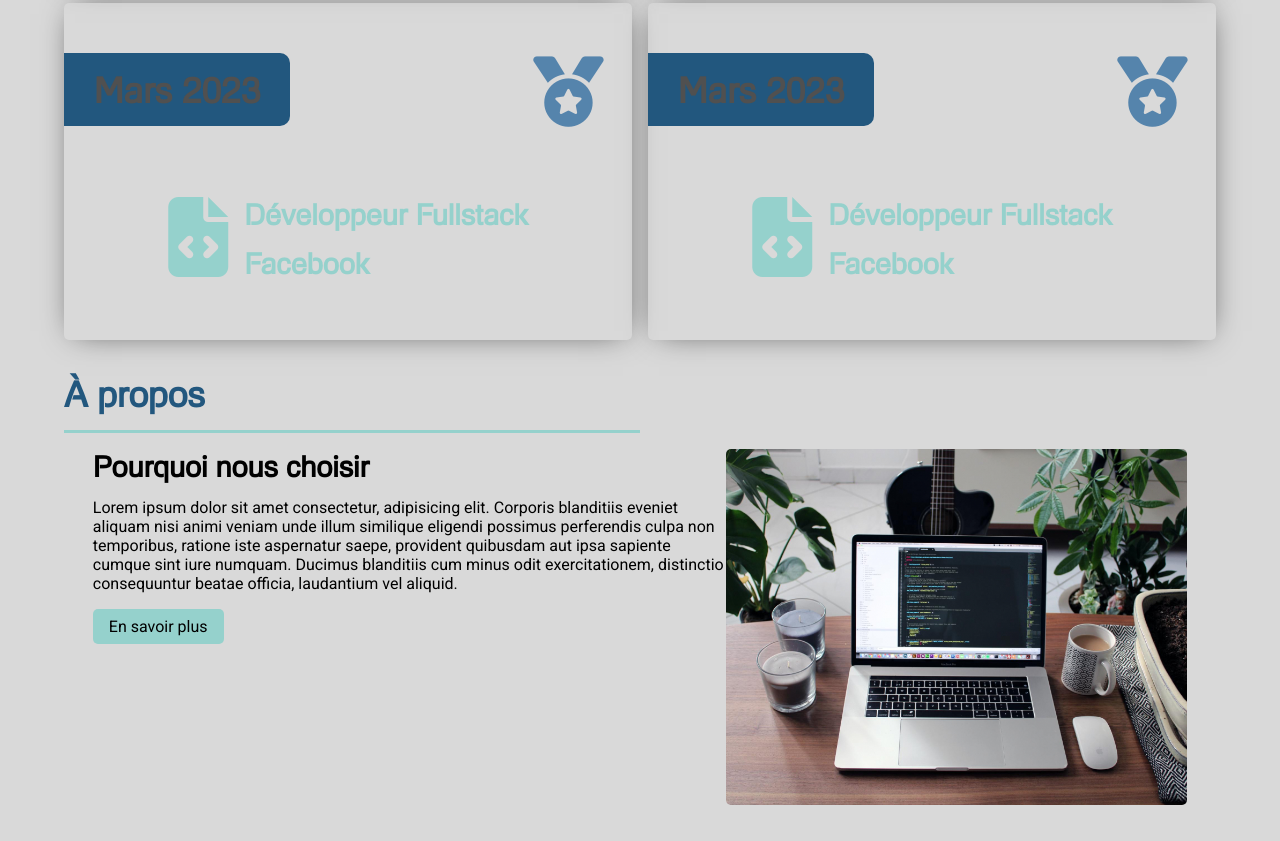
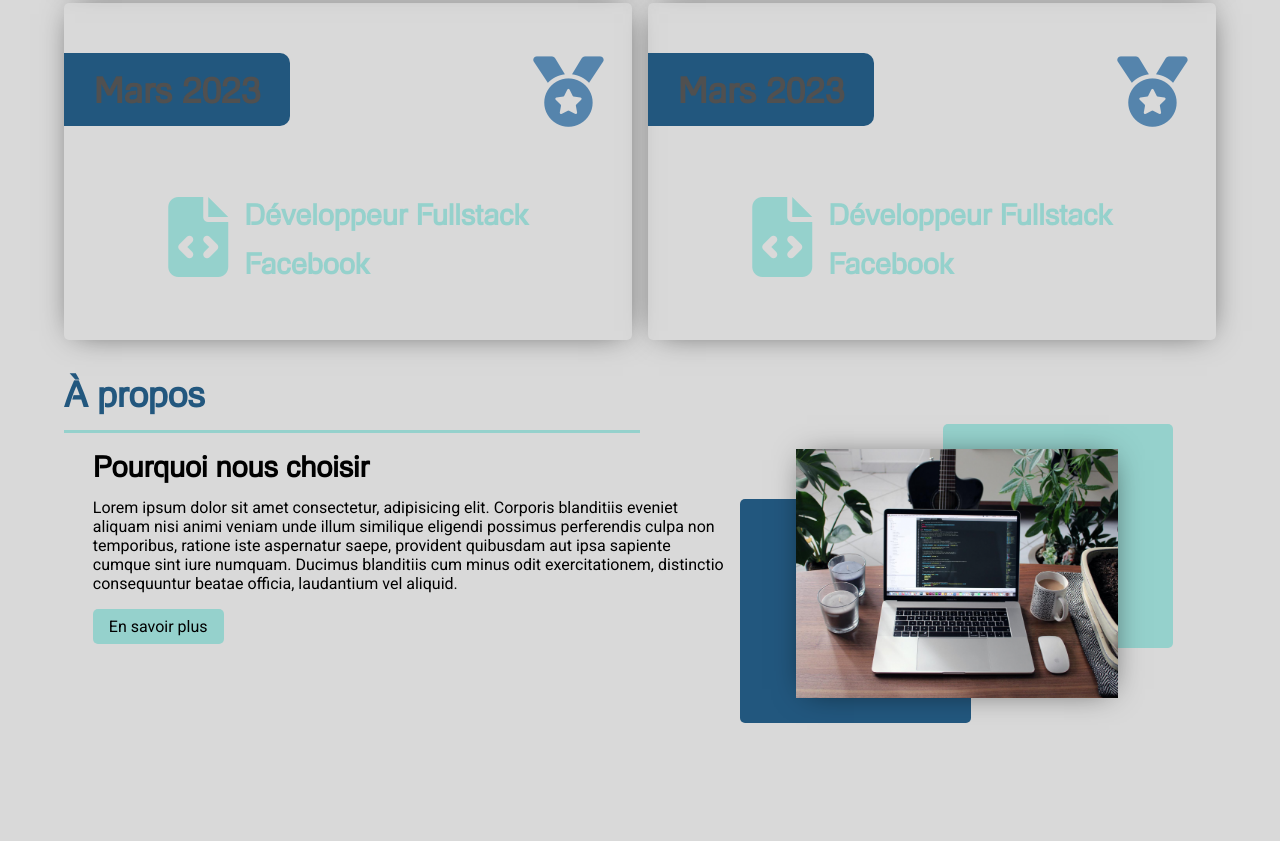
Before and after one commit to Pl1982/TP_pierre, a plain HTML site: page index.html in a window 1280 px wide. Shown: the part 2557-3398 px from the top of the page. After the commit the page ends 3287 px from the top, so only its background shows below. Drawn offline with Linux system fonts and the light colour scheme.

Commit message:
first three

```diff
--- a/index.html
+++ b/index.html
@@ -245,16 +245,15 @@
                                     <a href="#" class="btn btn-primary nouschoisirbtn">En savoir plus</a>
                               </div>
 
+                              <div class="derniereimages">
+                                    <div class="bg-square-about-1"></div>
+                                    <div class="bg-square-about-2"></div>
+                                    <img class="ordinateur" src="image/presentation-service-6364c13a344df568047569.jpg "
+                                          alt="ordinateur" loading="lazy">
+                              </div>
+                        </div>
+                  </div>
 
-
-                              <div class="derniereimages">
-                                    <img class="ordinateur" src="image/presentation-service-6364c13a344df568047569.jpg"
-                                          alt="ordinateur">
-                              </div>
-
-
-
-                        </div>
 
 
             </section>
--- a/styles/main.css
+++ b/styles/main.css
@@ -356,6 +356,16 @@ em {
 .derniereimages {
   width: 40%;
   border-radius: var(--border-radius);
+  position: relative;
+}
+
+.derniereimages img {
+  margin: auto;
+  width: 70%;
+  border-radius: var(--border-radius) margin: auto;
+  display: block;
+  box-shadow: var(--box-shadow-default);
+  border: 1px solid var(--border-color);
 }
 
 .ordinateur {
@@ -366,3 +376,26 @@ em {
 .nouschoisirbtn {
   margin-top: 1em;
 }
+
+/********************************ABOUT ********************************/
+.bg-square-about-1 {
+  width: 50%;
+  height: 90%;
+  position: absolute;
+  top: -10%;
+  right: 3%;
+  background: var(--primary);
+  z-index: -1;
+  border-radius: var(--border-radius);
+}
+
+.bg-square-about-2 {
+  width: 50%;
+  height: 90%;
+  position: absolute;
+  bottom: -10%;
+  left: 3%;
+  background: var(--secondery);
+  z-index: -1;
+  border-radius: var(--border-radius);
+}
```
